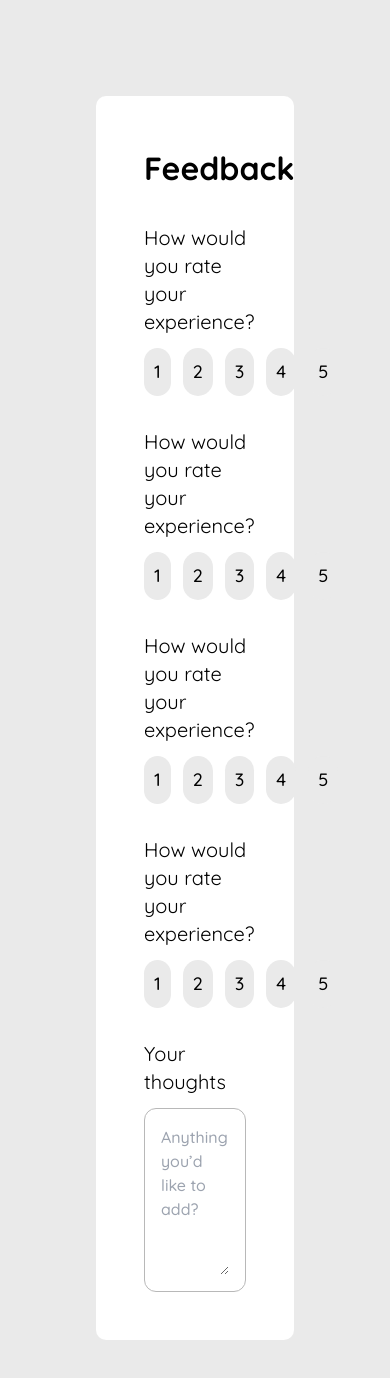
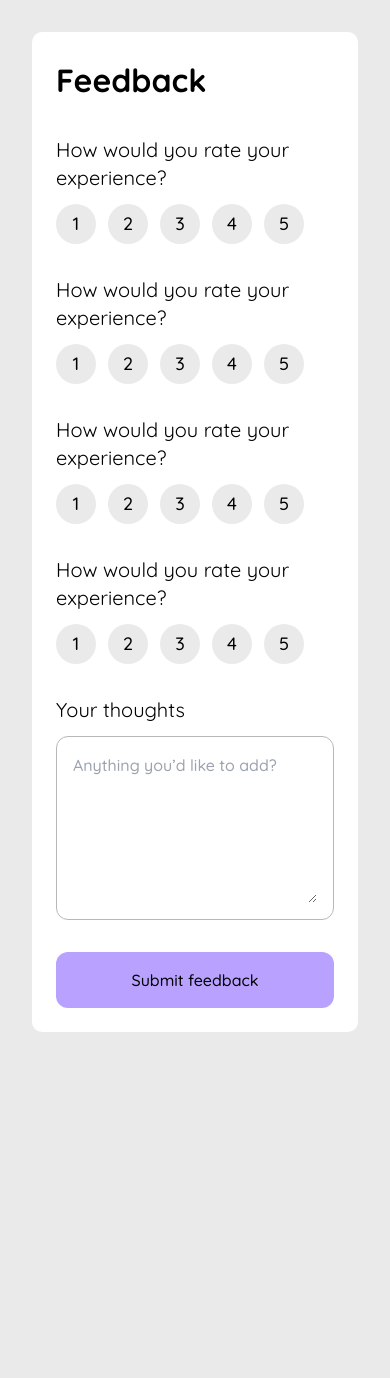
Before and after one commit to NextZac/TarkvaraarenduseMeetodid, a Vue app in the folder frontend/: page / in a window 390 px wide. Shown: the top 1378 px of the page. After the commit the page ends 1064 px from the top, so only its background shows below. Built offline with nearby package versions, Linux system fonts and the light colour scheme.

Commit message:
Responsive + button

```diff
--- a/frontend/src/App.vue
+++ b/frontend/src/App.vue
@@ -3,7 +3,7 @@ import Feedback from './views/Feedback.vue'
 </script>
 
 <template>
-    <div class="p-24 flex flex-col justify-center items-center">
+    <div class="p-8 md:p-24 xl:px-96 flex flex-col justify-center items-center">
         <Feedback />
     </div>
 </template>
--- a/frontend/src/components/Ball.vue
+++ b/frontend/src/components/Ball.vue
@@ -13,7 +13,7 @@ const isSelected = computed(() => props.selected);
 </script>
 
 <template>
-    <button type="button" :class="[{'!bg-[#896be6]': selected}, 'flex size-12 p-[10px] rounded-full text-center border-0 content-center justify-center hover:bg-[#B9A2FF] hover:scale-105 active:scale-100 transition duration-100 bg-[#EAEAEA]']">
+    <button type="button" :class="[{'!bg-[#896be6]': selected}, 'flex size-10 sm:size-12 p-[10px] rounded-full text-center border-0 content-center justify-center hover:bg-[#B9A2FF] hover:scale-105 active:scale-100 transition duration-100 bg-[#EAEAEA]']">
         <div class="w-full h-full flex content-center justify-center items-center text-lg font-medium">
             <slot />
         </div>
--- /dev/null
+++ b/frontend/src/components/Button.vue
@@ -0,0 +1,9 @@
+<script setup>
+
+</script>
+
+<template>
+    <button type="button" class="bg-[#B9A1FF] hover:[#896be6] transition duration-100 hover:scale-105 active:scale-100 w-full h-min font-medium rounded-xl p-4">
+        <slot />
+    </button>
+</template>
--- a/frontend/src/views/Feedback.vue
+++ b/frontend/src/views/Feedback.vue
@@ -1,18 +1,18 @@
 <script setup>
 import BallSystem from '../components/BallSystem.vue'
 import InputSystem from '../components/InputSystem.vue';
-
+import Button from '../components/Button.vue';
 </script>
 
 <template>
-    <div class="flex flex-col gap-8 bg-white w-full h-full rounded-[10px] p-12">
+    <div class="flex flex-col gap-8 bg-white w-full h-full rounded-[10px] p-6 sm:p-16">
         <p class="font-bold text-[32px]">Feedback</p>
 
         <BallSystem>How would you rate your experience?</BallSystem>
         <BallSystem>How would you rate your experience?</BallSystem>
         <BallSystem>How would you rate your experience?</BallSystem>
         <BallSystem>How would you rate your experience?</BallSystem>
-
         <InputSystem>Your thoughts</InputSystem>
+        <Button>Submit feedback</Button>
     </div>
 </template>
```
